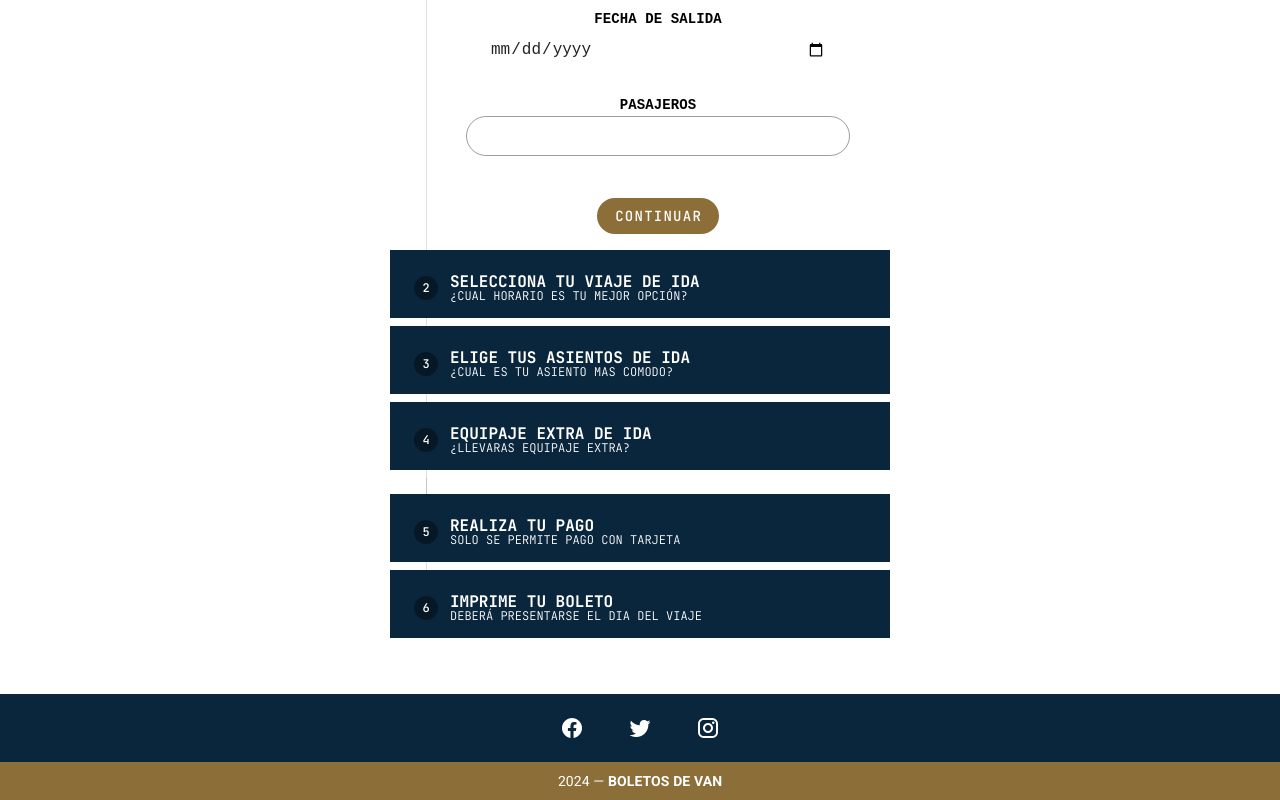
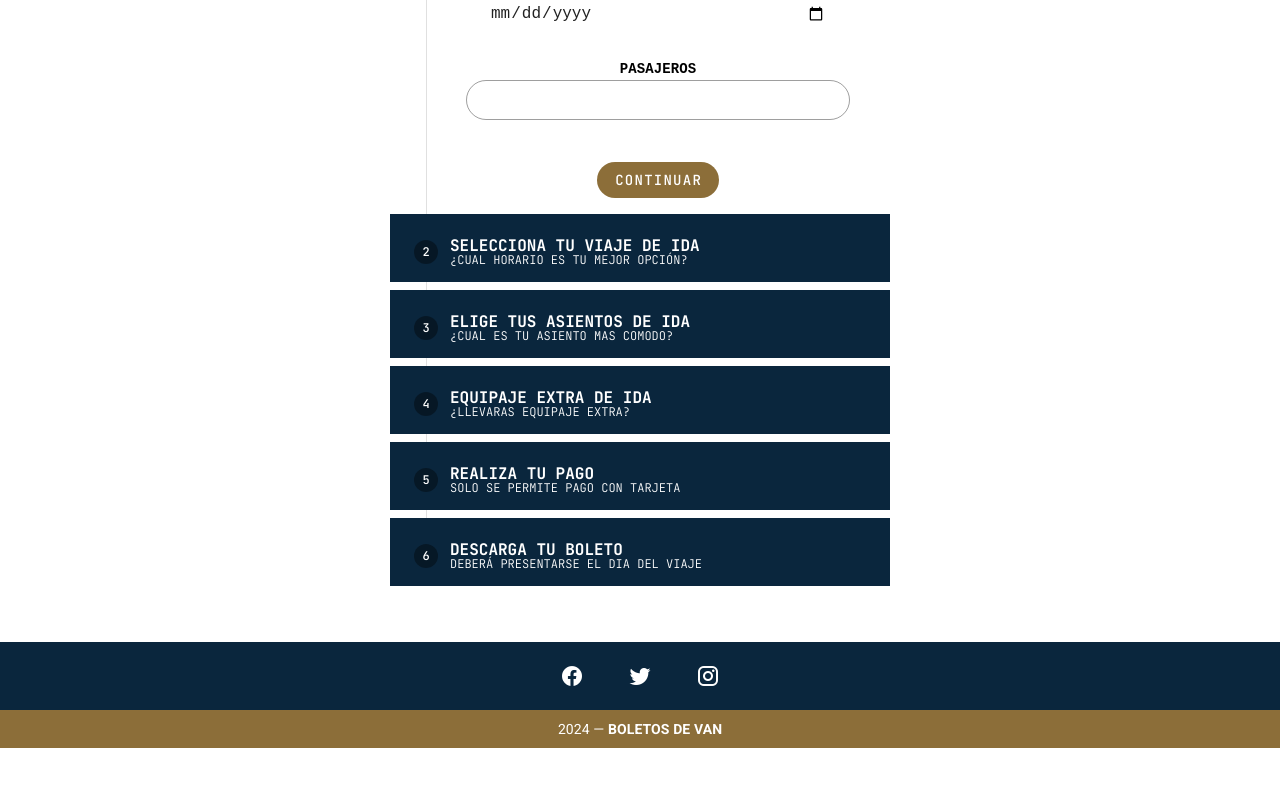
Before and after one commit to fertorresst/SI-BOLETOS, a Nuxt app: page / in a window 1280 px wide. Shown: the part 544-1344 px from the top of the page. After the commit the page ends 1292 px from the top, so only its background shows below. Built offline with nearby package versions, Linux system fonts and the light colour scheme; a web font is replaced by a local one.

Commit message:
FINALIZACION DE TICKETS

```diff
--- a/layouts/default.vue
+++ b/layouts/default.vue
@@ -370,6 +370,11 @@ export default {
       fixed: false,
       items: [
         {
+          icon: 'mdi-home',
+          title: 'PAGINA PRINCIPAL',
+          to: '/'
+        },
+        {
           icon: 'mdi-account',
           title: 'MI PERFIL',
           to: '/profile'
@@ -377,7 +382,7 @@ export default {
         {
           icon: 'mdi-ticket',
           title: 'MIS BOLETOS',
-          to: '/mis-boletos'
+          to: '/dashboard/boletos'
         }
       ],
       miniVariant: false,
--- a/package.json
+++ b/package.json
@@ -18,6 +18,7 @@
     "@stripe/stripe-js": "^3.4.1",
     "core-js": "^3.25.3",
     "date-fns": "^3.6.0",
+    "jspdf": "^2.5.1",
     "moment": "^2.30.1",
     "nuxt": "^2.15.8",
     "vue": "^2.7.10",
--- a/pages/index.vue
+++ b/pages/index.vue
@@ -2,12 +2,6 @@
   <v-row>
     <v-col cols="12" align="center" justify="center">
       <ui-alert v-if="showAlert" class="alerta" />
-      <v-btn
-        color="primary"
-        @click="pruebaPago()"
-      >
-        PRUEBAS
-      </v-btn>
       <v-stepper
         v-model="e6"
         max-width="500"
@@ -670,7 +664,7 @@
                   v-for="(item, i) in selectedSeats"
                   :key="i"
                 >
-                  {{ item.name }}&nbsp;
+                  {{ item }}&nbsp;
                 </small>
               </v-col>
             </v-row>
@@ -958,7 +952,7 @@
           <small class="white--text">¿CUAL ES TU ASIENTO MAS COMODO?</small>
         </v-stepper-step>
 
-        <v-stepper-content step="6">
+        <v-stepper-content v-if="tipoViaje === 'redondo'" step="6">
           <v-card elevation="0" class="mb-5">
             <v-row class="fontTitle">
               <v-col cols="12">
@@ -1268,7 +1262,7 @@
                   v-for="(item, i) in selectedSeatsRegreso"
                   :key="i"
                 >
-                  {{ item.name }}&nbsp;
+                  {{ item }}&nbsp;
                 </small>
               </v-col>
             </v-row>
@@ -1563,39 +1557,29 @@
           complete-icon="mdi-check black--text"
           color="goldBack black--text"
         >
-          <strong class="white--text">IMPRIME TU BOLETO</strong>
+          <strong class="white--text">DESCARGA TU BOLETO</strong>
           <small class="white--text">DEBERÁ PRESENTARSE EL DIA DEL VIAJE</small>
         </v-stepper-step>
 
         <v-stepper-content :step="tipoViaje === 'sencillo' ? '6' : '9'">
           <v-card elevation="0" class="mb-5 fontDisplay">
-            <v-card-title class="d-flex justify-end align-end">
-              <strong>TOTAL: $ {{ routeSelected.price + (equipajeExtra * 100) }}</strong>
+            <v-card-title class="d-flex justify-center align-center">
+              <strong>COMPROBANTE</strong>
             </v-card-title>
 
-            <v-card-actions />
+            <v-card-actions class="d-flex justify-center align-center">
+              <v-btn
+                color="#8C6E39"
+                class="white--text mb-4 fontTitle"
+                elevation="0"
+                width="122px"
+                rounded
+                @click="descargarComprobante()"
+              >
+                DESCARGAR
+              </v-btn>
+            </v-card-actions>
           </v-card>
-
-          <v-btn
-            color="#8C6E39"
-            class="black--text mb-4 fontTitle"
-            elevation="0"
-            rounded
-            text
-            @click="tipoViaje === 'sencillo' ? e6 = 4 : e6 = 7"
-          >
-            ATRÁS
-          </v-btn>
-          <v-btn
-            color="#8C6E39"
-            class="white--text mb-4 fontTitle"
-            elevation="0"
-            width="122px"
-            rounded
-            @click="validarPago()"
-          >
-            PAGAR
-          </v-btn>
         </v-stepper-content>
       </v-stepper>
     </v-col>
@@ -1603,6 +1587,7 @@
 </template>
 
 <script>
+import JsPDF from 'jspdf'
 import { mask } from 'vue-the-mask'
 import { mapState } from 'vuex'
 import moment from 'moment'
@@ -1788,8 +1773,8 @@ export default {
       // ACTUALIZAR BASE DE DATOS
       token: '',
       user: {},
-      reservation: [],
-      reservationRegreso: []
+      reservation: {},
+      reservationRegreso: {}
     }
   },
 
@@ -1890,7 +1875,7 @@ export default {
         } else if (this.selectedSeats.length < this.pasajerosViaje) {
           // Si el asiento no está seleccionado y no se ha alcanzado el límite máximo, seleccionarlo
           this.seats[i].selected = true
-          this.selectedSeats.push(this.seats[i])
+          this.selectedSeats.push(this.seats[i].name)
         }
       } else if (this.e6 === 6 && this.tipoViaje === 'redondo') {
         if (this.seatsRegreso[i].unavailable) {
@@ -1904,7 +1889,7 @@ export default {
         } else if (this.selectedSeatsRegreso.length < this.pasajerosViaje) {
           // Si el asiento no está seleccionado y no se ha alcanzado el límite máximo, seleccionarlo
           this.seatsRegreso[i].selected = true
-          this.selectedSeatsRegreso.push(this.seats[i])
+          this.selectedSeatsRegreso.push(this.seatsRegreso[i].name)
         }
       }
     },
@@ -2082,8 +2067,7 @@ export default {
         costo: this.total,
         routeId: this.routeSelected.routeId
       }
-      let reservation = await this.agregarReservacion(urlReservation, dataReservation)
-      this.reservation = reservation
+      await this.agregarReservacion(urlReservation, dataReservation, 1)
 
       if (this.tipoViaje === 'redondo') {
         dataReservation = {
@@ -2097,8 +2081,7 @@ export default {
           costo: this.total,
           routeId: this.routeSelectedRegreso.routeId
         }
-        reservation = await this.agregarReservacion(urlReservation, dataReservation)
-        this.reservationRegreso = reservation
+        await this.agregarReservacion(urlReservation, dataReservation, 2)
       }
 
       const urlRoute = '/update-route'
@@ -2121,13 +2104,19 @@ export default {
         }
         await this.actualizarRoute(urlRoute, dataRoute)
       }
+      this.dialogPay = false
+      this.tipoViaje === 'sencillo' ? this.e6 = 6 : this.e6 = 9
     },
 
-    agregarReservacion (url, data) {
-      this.$axios.post(url, data)
+    async agregarReservacion (url, data, tipo) {
+      await this.$axios.post(url, data)
         .then((res) => {
           if (res.data.success) {
-            return res.data.reservation
+            if (tipo === 1) {
+              this.reservation = res.data.reservation
+            } else if (tipo === 2) {
+              this.reservationRegreso = res.data.reservation
+            }
           }
         })
         .catch((error) => {
@@ -2177,6 +2166,34 @@ export default {
         // eslint-disable-next-line no-console
         console.error('Error al validar el pago:', error)
       }
+    },
+
+    descargarComprobante () {
+      const doc = new JsPDF()
+
+      // Agregar datos de la reserva al PDF
+      doc.text('COMPROBANTE DE RESERVA', 10, 10)
+      doc.text(`ID: ${this.reservation.routeId}`, 10, 20)
+      doc.text(`USUARIO: ${this.reservation.user}`, 10, 30)
+      doc.text(`ORIGEN: ${this.reservation.origen}`, 10, 50)
+      doc.text(`DESTINO: ${this.reservation.destino}`, 10, 60)
+      doc.text(`PRECIO: ${this.reservation.costo}`, 10, 70)
+      doc.text(`ASIENTOS: ${this.reservation.asientos}`, 10, 70)
+
+      // Si es viaje redondo, agregar datos de la reserva de regreso
+      if (this.tipoViaje === 'redondo' && this.reservationRegreso) {
+        doc.text('', 10, 80) // Espacio en blanco
+        doc.text('COMPROBANTE DE RESERVA - REGRESO', 10, 90)
+        doc.text(`ID: ${this.reservationRegreso.routeId}`, 10, 100)
+        doc.text(`USUARIO: ${this.reservationRegreso.user}`, 10, 110)
+        doc.text(`ORIGEN: ${this.reservationRegreso.origen}`, 10, 130)
+        doc.text(`DESTINO: ${this.reservationRegreso.destino}`, 10, 140)
+        doc.text(`PRECIO: ${this.reservationRegreso.costo}`, 10, 150)
+        doc.text(`ASIENTOS: ${this.reservationRegreso.asientos}`, 10, 70)
+      }
+
+      // Descargar el PDF
+      doc.save('comprobante.pdf')
     }
   }
 }
```
Also changed, not shown: pages/dashboard/boletos/index.vue (added), 1 other file (tests, documents, lock files or other folders).
